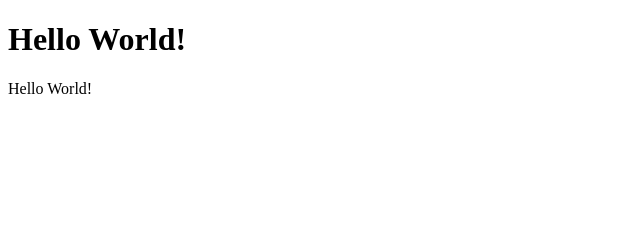
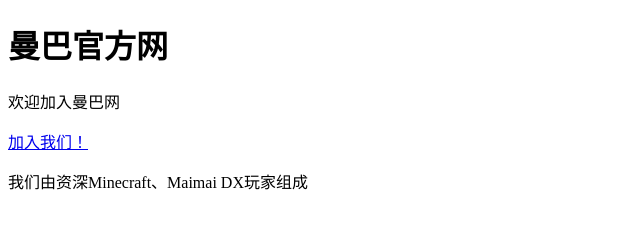
Before and after one commit to weuiom2192/weuiom2192.github.io, a plain HTML site: page index.html in a window 1280 px wide. Shown: the whole page, without its empty margins (0-640 px from the left). Drawn offline with Linux system fonts and the light colour scheme.

Commit message:
Update index.html

```diff
--- a/index.html
+++ b/index.html
@@ -2,12 +2,14 @@
 	<html>
 		<head>
 			<meta charset="utf-8">
-      <title>测试文本</title>
+			<title>曼巴官方</title>
 		</head>
 		<body>
-
-      <h1>Hello World!</h1>
-      <p>Hello World!</p>
-
+			<h1>曼巴官方网</h1>
+			<p>欢迎加入曼巴网</p>
+			<a href = "https://qm.qq.com/q/OPFglefQsw">
+				<span>加入我们！</span>
+			</a>
+			<p>我们由资深Minecraft、Maimai DX玩家组成</p>
 		</body>
 	</html>
```
Lines whose indentation alone changed are shown as unchanged.
